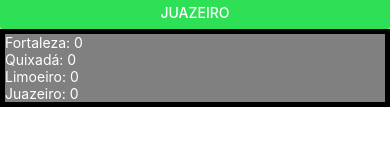
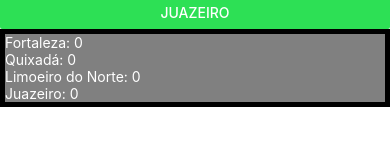
Before and after one commit to fty57/fundamentals-react-native, a React Native app in the folder fty57App/: screen /TelaA in a window 390 px wide. Shown: the part 420-566 px from the top of the page. Built offline with nearby package versions, Linux system fonts and the light colour scheme.

Commit message:
Update CollectionCity.js

```diff
--- a/fty57App/src/meusComponentes/CollectionCity.js
+++ b/fty57App/src/meusComponentes/CollectionCity.js
@@ -44,7 +44,7 @@ export default props => {
                     </Text>
 
                     <Text style={styles.txtG}>
-                         Limoeiro: {limCount}
+                         Limoeiro do Norte: {limCount}
                     </Text>
 
                     <Text style={styles.txtG}>
```
